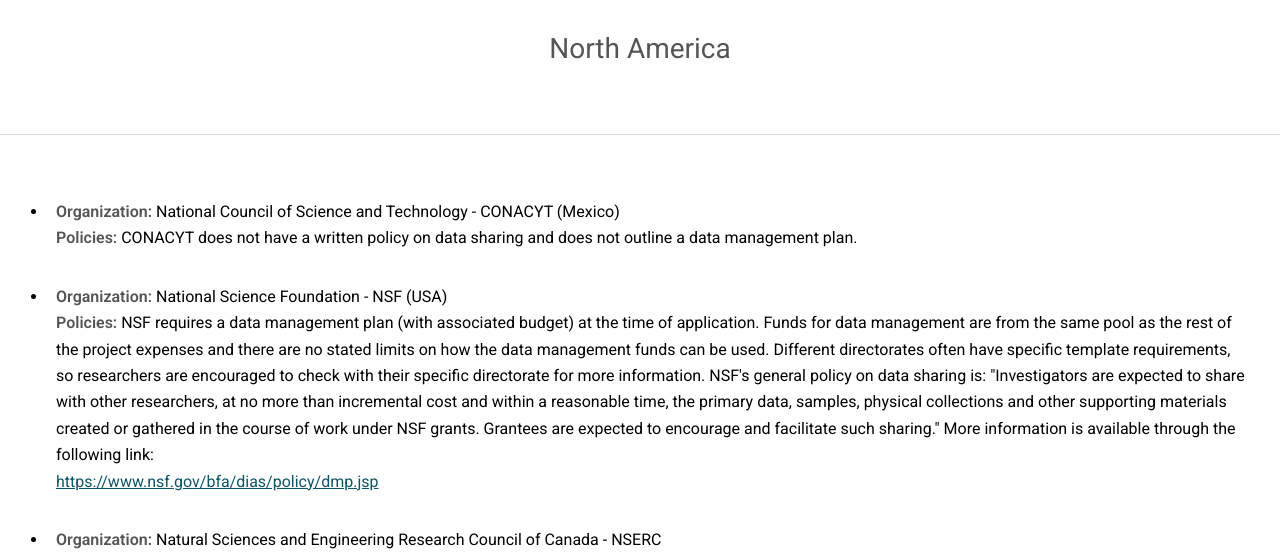
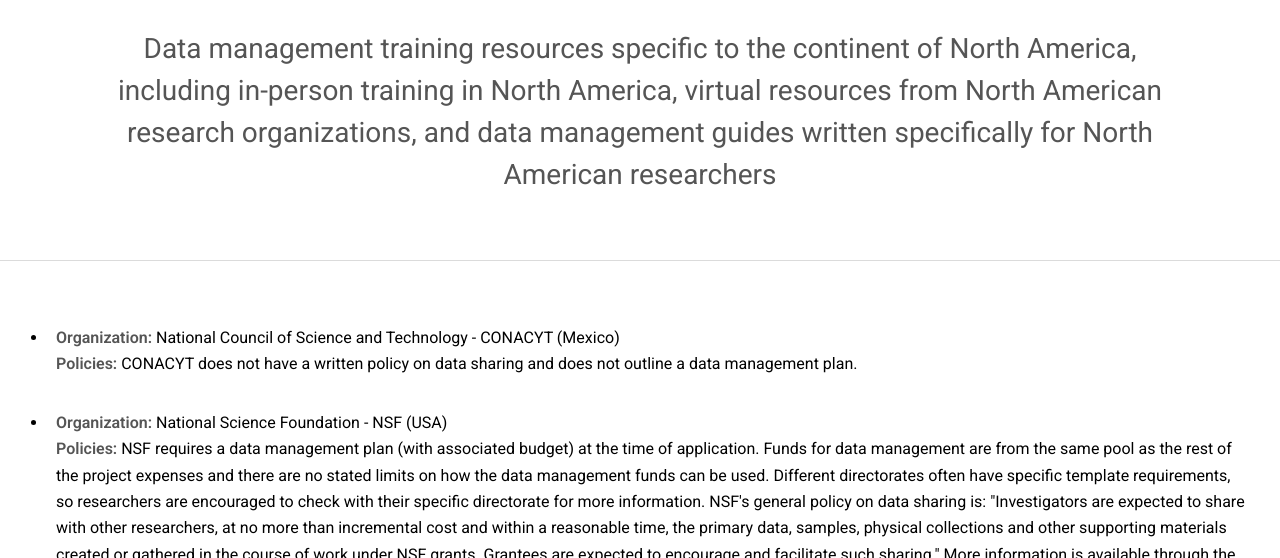
Before and after one commit to bfe-inf/toolkit, a Jekyll site: the page built from bp&s-northamerica.html, in a window 1280 px wide and 900 px high, cut to the strip 342-900 px from the top of the window. Built offline with Jekyll 4.4.1, drawn with Linux system fonts in a browser that asks for light colours.

Commit message:
Update bp&s-northamerica.html

```diff
--- a/bp&s-northamerica.html
+++ b/bp&s-northamerica.html
@@ -48,7 +48,7 @@
 			<section id="main" class="wrapper" style="padding-bottom: 0px;">
 				<div class="inner">
 					<header class="align-center">
-						<h3>North America</h3>
+						<h3>Data management training resources specific to the continent of North America, including in-person training in North America, virtual resources from North American research organizations, and data management guides written specifically for North American researchers</h3>
 					</header>
 			</section>
 			<hr>
```
